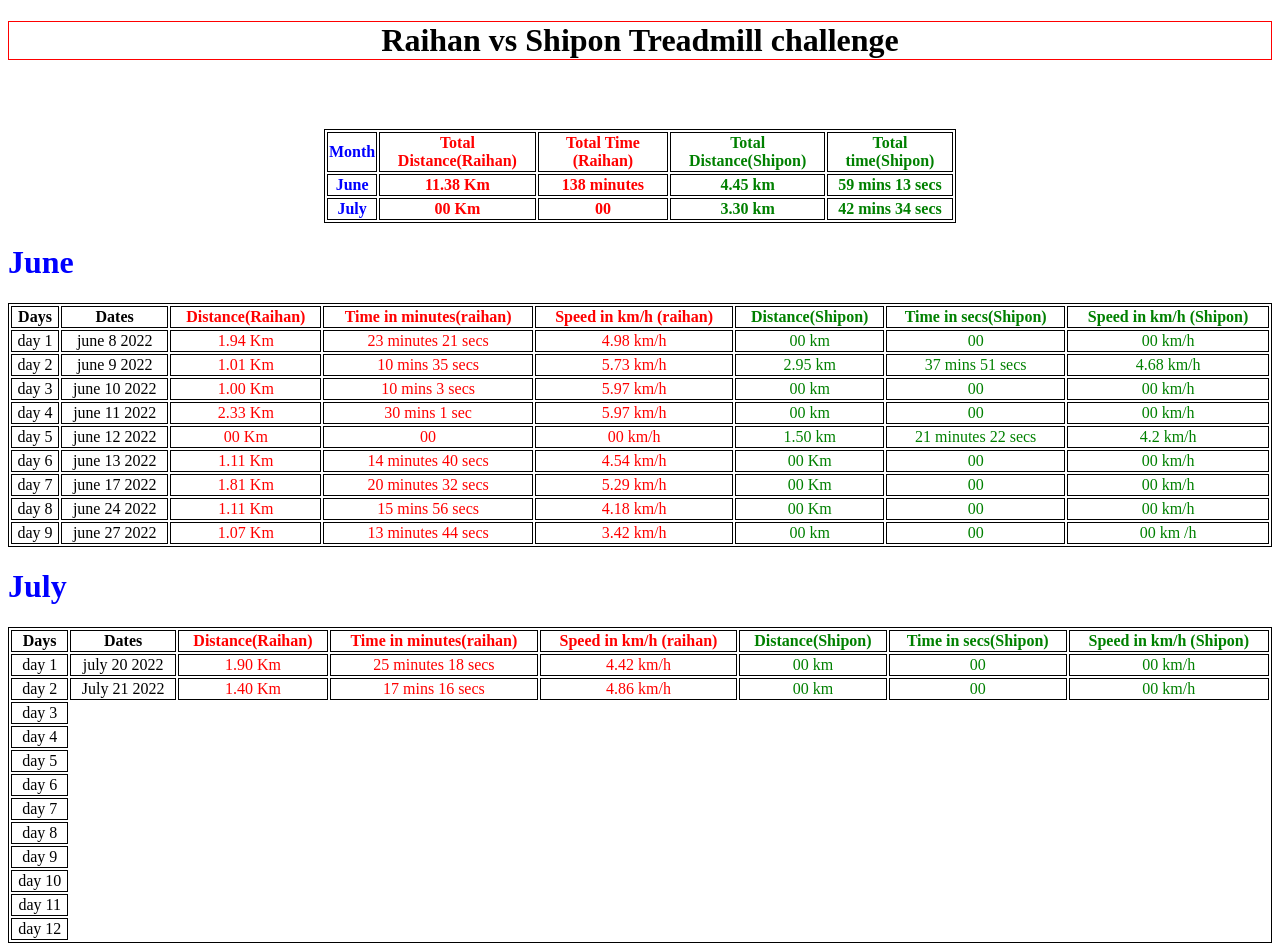
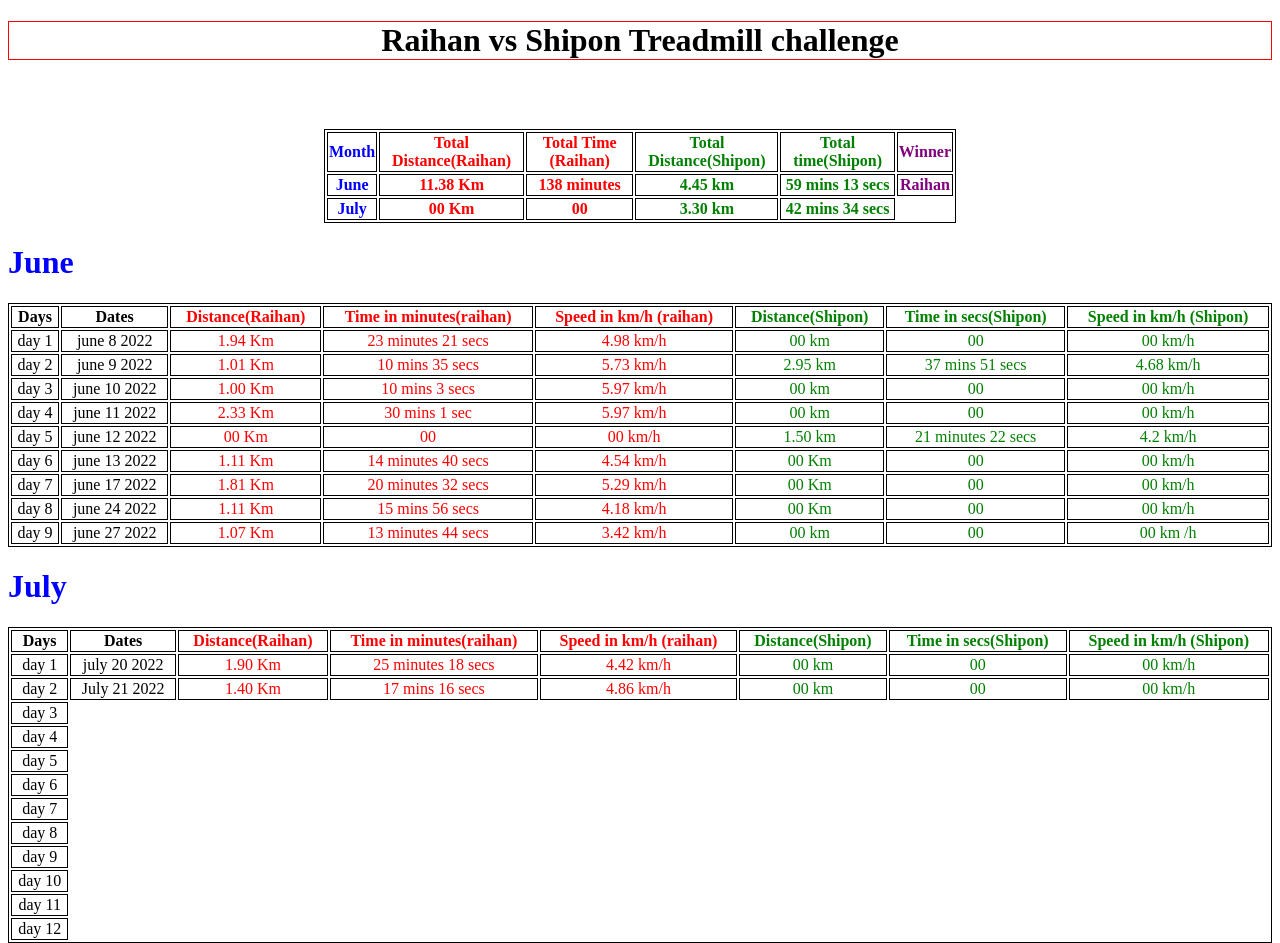
Before and after one commit to shippedoff/raihanVshipon, a plain HTML site: page index.html in a window 1280 px wide. Drawn offline with Linux system fonts and the light colour scheme.

Commit message:
latest commit

```diff
--- a/index.html
+++ b/index.html
@@ -20,6 +20,7 @@
             <th style="color: red;"> Total Time (Raihan) </th>
             <th style="color: green;"> Total Distance(Shipon) </th>
             <th style="color: green;"> Total time(Shipon) </th>
+            <th style="color: purple;"> Winner </th>
 
         </tr>
         <tr>
@@ -28,6 +29,7 @@
             <th style="color: red;"> 138 minutes </th>
             <th style="color: green;"> 4.45 km </th>
             <th style="color: green;"> 59 mins 13 secs </th>
+            <th style="color: purple;"> Raihan </th>
         </tr>
         <tr>
             <th style="color: blue;"> July</th>
```
